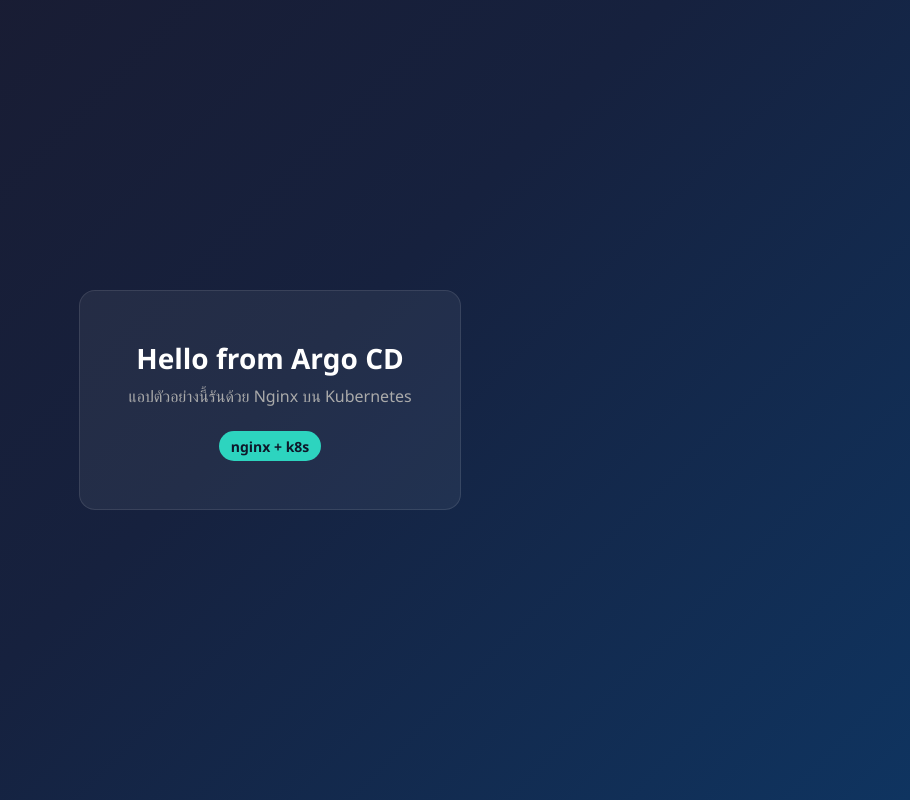
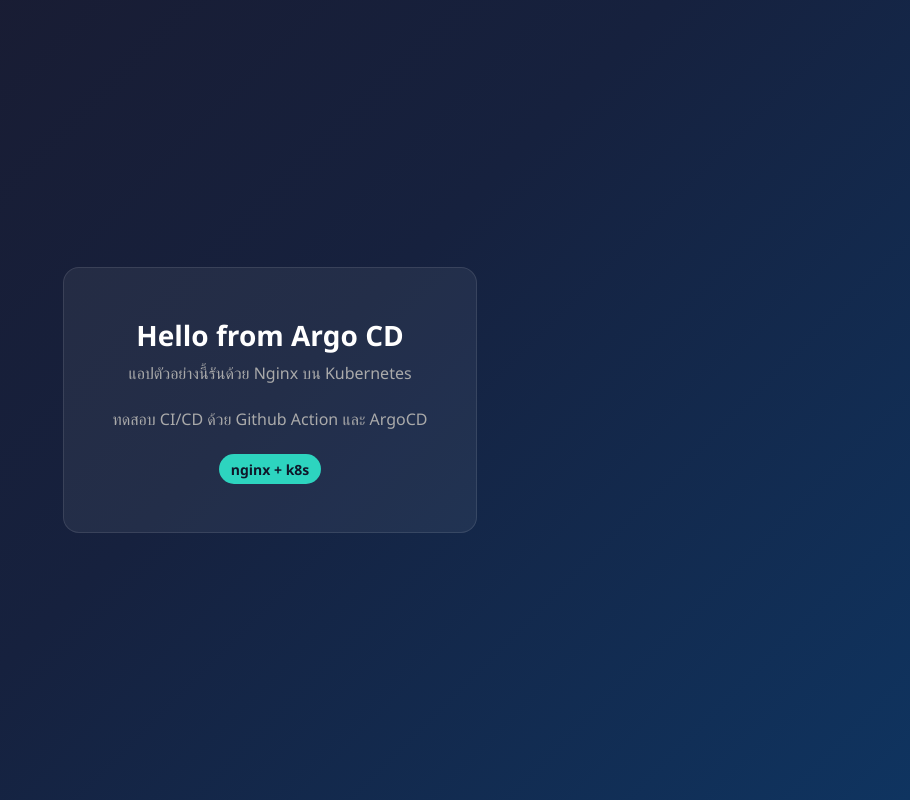
Before and after one commit to mlizking/learn-argo, a website: page app/index.html in a window 1280 px wide. Shown: the whole page, without its empty margins (370-1280 px from the left). Drawn offline with Linux system fonts and the light colour scheme.

Commit message:
Add a new line in index.html to test CI/CD with GitHub Actions and ArgoCD

```diff
--- a/app/index.html
+++ b/app/index.html
@@ -40,6 +40,7 @@
   <div class="card">
     <h1>Hello from Argo CD</h1>
     <p>แอปตัวอย่างนี้รันด้วย Nginx บน Kubernetes</p>
+    <p>ทดสอบ CI/CD ด้วย Github Action และ ArgoCD</p>
     <span class="badge">nginx + k8s</span>
   </div>
 </body>
```
